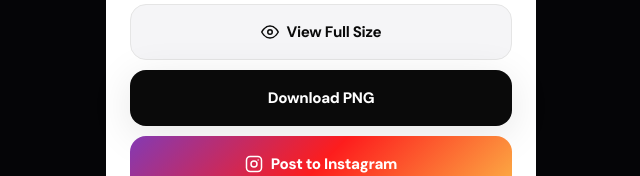
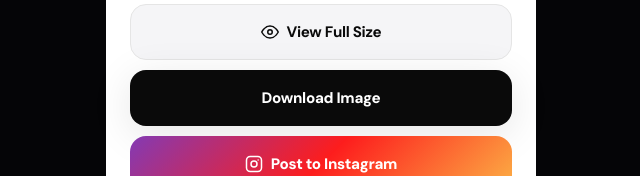
Before and after one commit to parkersharpe/creator-growth-studio, a Next.js app: page /designer in a window 1280 px wide. Shown: the part 1974-2150 px from the top of the page, without its empty margins (319-959 px from the left). Built offline with nearby package versions, Linux system fonts and the light colour scheme; a web font is replaced by a local one.

Commit message:
Dynamic download button label: image vs video

```diff
--- a/app/designer/page.tsx
+++ b/app/designer/page.tsx
@@ -941,7 +941,7 @@
               letterSpacing: '-0.02em', transition: 'all 0.15s',
             }}
           >
-            {downloading ? 'Saving...' : 'Download PNG'}
+            {downloading ? 'Saving...' : bgMedia?.type === 'video' ? 'Download Video' : 'Download Image'}
           </button>
 
           {/* Instagram Share */}
```
